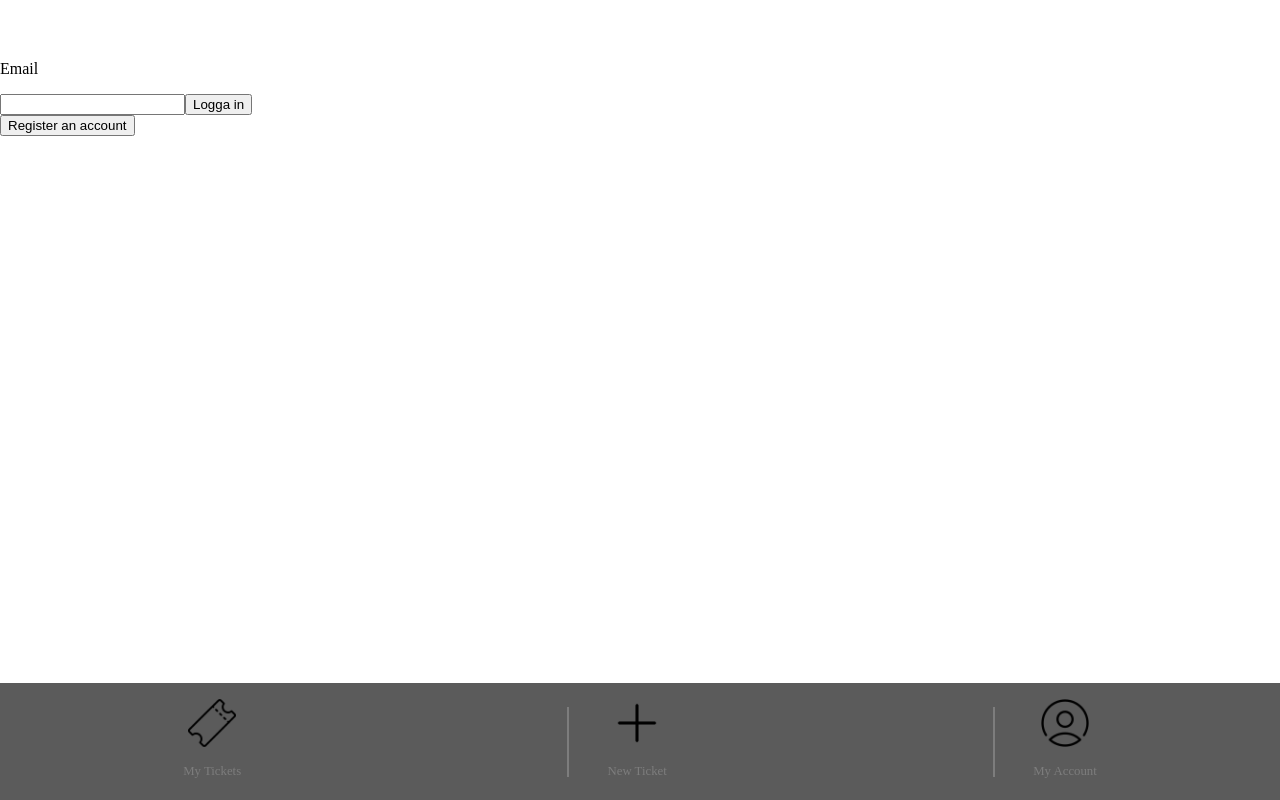
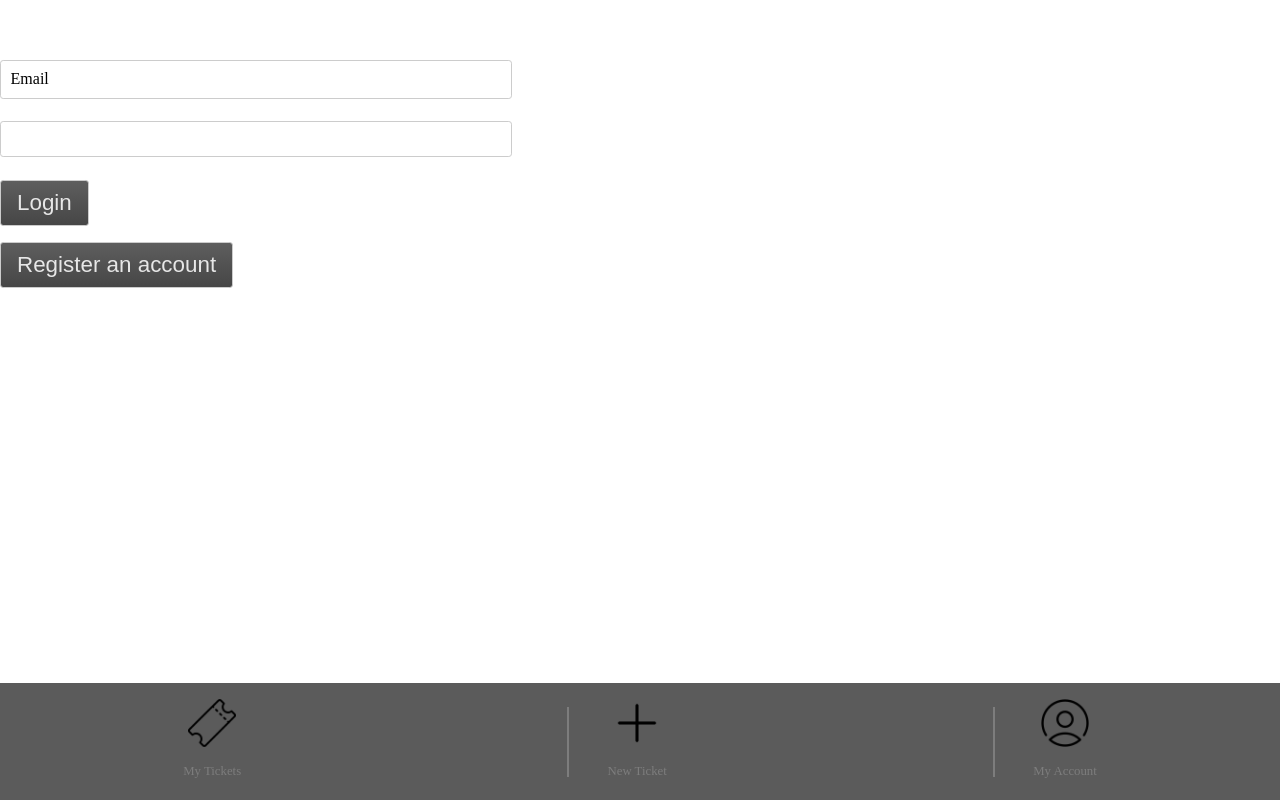
Before and after one commit to Hampe024/TicketTracker, a website with bundled scripts: page frontend/index.html in a window 1280 px wide. Built offline with nearby package versions, Linux system fonts and the light colour scheme; files whose address does not match are found by name.

Commit message:
basic styling for buttons

```diff
--- a/frontend/script/views/login.js
+++ b/frontend/script/views/login.js
@@ -38,7 +38,7 @@ export default class Login extends HTMLElement {
         const newSubmit = document.createElement("input");
 
         newSubmit.setAttribute("type", "submit");
-        newSubmit.setAttribute("value", "Logga in");
+        newSubmit.setAttribute("value", "Login");
         newSubmit.classList.add("button");
         return newSubmit;
     }
--- a/frontend/style/style.css
+++ b/frontend/style/style.css
@@ -57,3 +57,34 @@ body {
     text-align: center;
     margin-top: 1rem;
 }
+
+.register-box {
+    margin-top: 1rem;
+}
+
+.button {
+    color: #e7e7e7;
+    background-color: rgb(94, 94, 94);
+    background-image: linear-gradient(rgb(94, 94, 94), rgb(70, 70, 70));
+    border: 1px solid #ccc;
+    text-decoration: none;
+    box-sizing: border-box;
+    display: inline-block;
+    font-family: 'Source Sans Pro', sans-serif;
+    font-size: 1.4rem;
+    padding: 0.4rem 1rem;
+    text-align: center;
+    border-radius: 0.2rem;
+    line-height: 1.4;
+}
+
+.input, .input-label {
+    display: block;
+    border: 1px solid #ccc;
+    border-radius: 0.2rem;
+    padding: 0.6rem;
+    box-sizing: border-box;
+    width: 32rem;
+    max-width: 100%;
+    margin-bottom: 1.4rem;
+}
```
